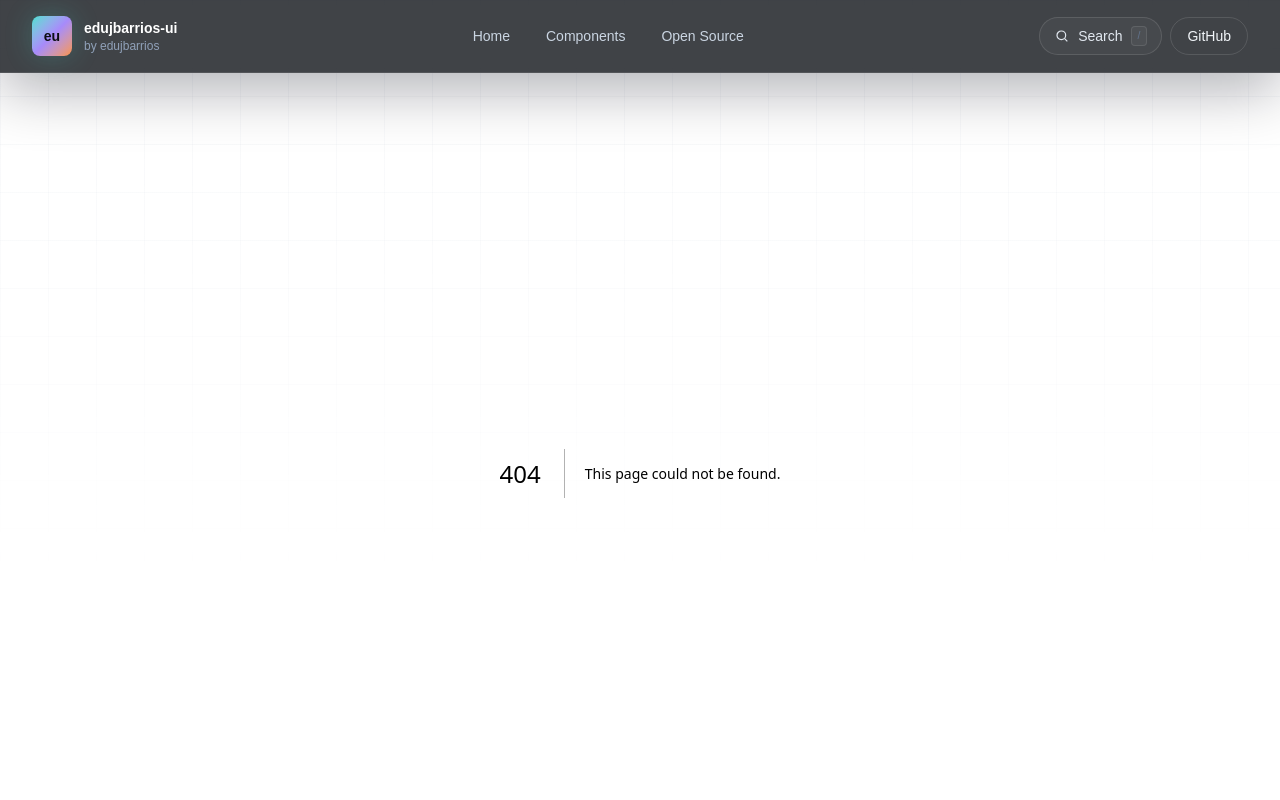
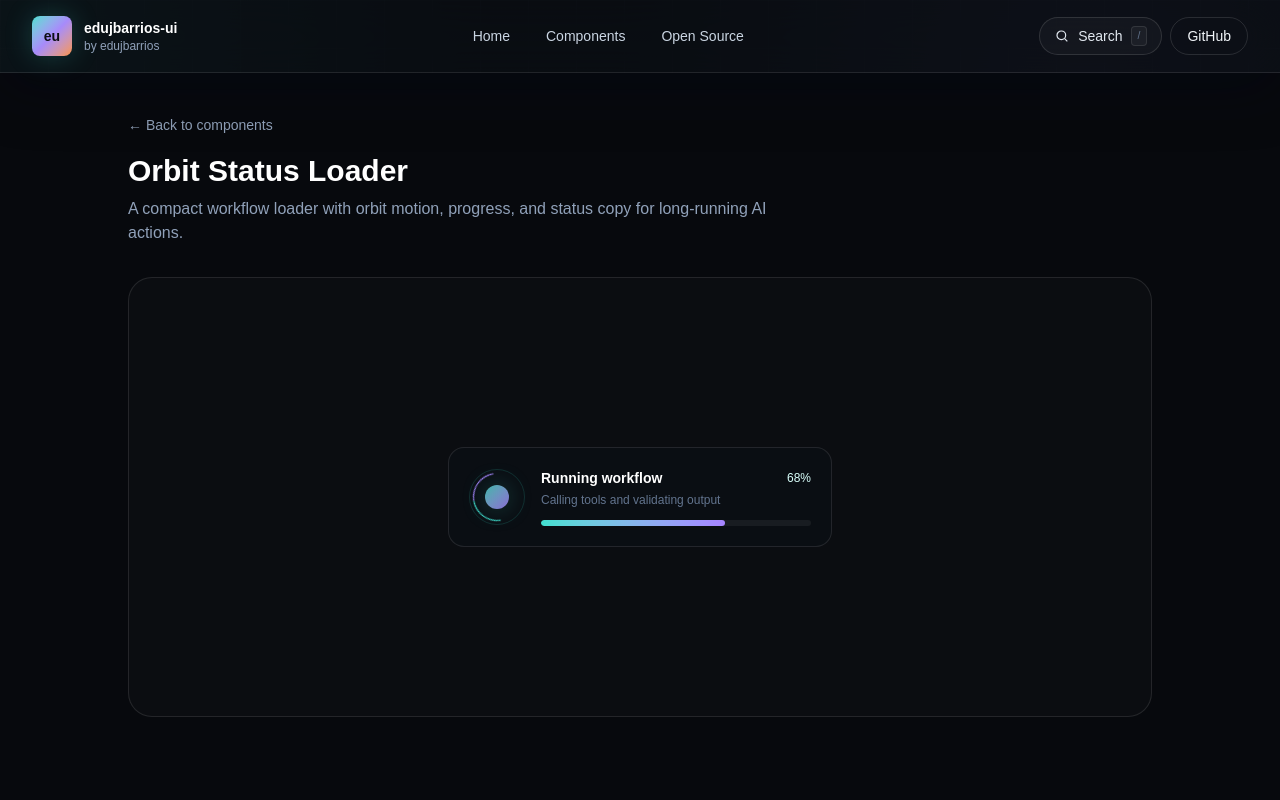
Before and after one commit to edujbarrios/edujbarrios-ui, a Next.js app: page /showcase/orbit-status-loader in a window 1280 px wide. Before the commit this address had no page. Shown: the top 800 px of the page. Built offline with nearby package versions, Linux system fonts and the light colour scheme.

Commit message:
feat: add Orbit Status Loader component
* feat: add Orbit Status Loader component

* feat: add Orbit Status Loader showcase

```diff
--- /dev/null
+++ b/app/showcase/orbit-status-loader/page.tsx
@@ -0,0 +1,19 @@
+import Link from "next/link";
+import { OrbitStatusLoader } from "@/components/ui/orbit-status-loader";
+
+export default function OrbitStatusLoaderShowcase() {
+  return (
+    <main className="min-h-screen bg-[#07090d] px-6 py-10 text-white">
+      <div className="mx-auto flex max-w-5xl flex-col gap-8">
+        <div>
+          <Link href="/components" className="text-sm text-slate-400 hover:text-white">← Back to components</Link>
+          <h1 className="mt-4 text-3xl font-bold">Orbit Status Loader</h1>
+          <p className="mt-2 max-w-2xl text-slate-400">A compact workflow loader with orbit motion, progress, and status copy for long-running AI actions.</p>
+        </div>
+        <div className="grid min-h-[440px] place-items-center rounded-3xl border border-white/10 bg-white/[0.02] p-8">
+          <OrbitStatusLoader />
+        </div>
+      </div>
+    </main>
+  );
+}
--- /dev/null
+++ b/components/ui/orbit-status-loader.tsx
@@ -0,0 +1,21 @@
+export function OrbitStatusLoader() {
+  return (
+    <div role="status" aria-label="Processing request" className="flex w-full max-w-sm items-center gap-4 rounded-2xl border border-white/10 bg-[#0b0f14]/92 p-5">
+      <div className="relative h-14 w-14 shrink-0">
+        <span className="absolute inset-0 rounded-full border border-[#40E0D0]/15" />
+        <span className="absolute inset-1 animate-spin rounded-full border border-transparent border-t-[#40E0D0] border-r-violet-400" />
+        <span className="absolute inset-4 rounded-full bg-gradient-to-br from-[#40E0D0]/80 to-violet-400/80 shadow-[0_0_24px_rgba(64,224,208,0.25)]" />
+      </div>
+      <div className="min-w-0 flex-1">
+        <div className="flex items-center justify-between gap-3">
+          <p className="text-sm font-semibold text-white">Running workflow</p>
+          <span className="text-xs font-medium text-[#d8fffb]">68%</span>
+        </div>
+        <p className="mt-1 text-xs text-slate-500">Calling tools and validating output</p>
+        <div className="mt-3 h-1.5 overflow-hidden rounded-full bg-white/[0.06]">
+          <div className="h-full w-[68%] rounded-full bg-gradient-to-r from-[#40E0D0] to-violet-400" />
+        </div>
+      </div>
+    </div>
+  );
+}
```
